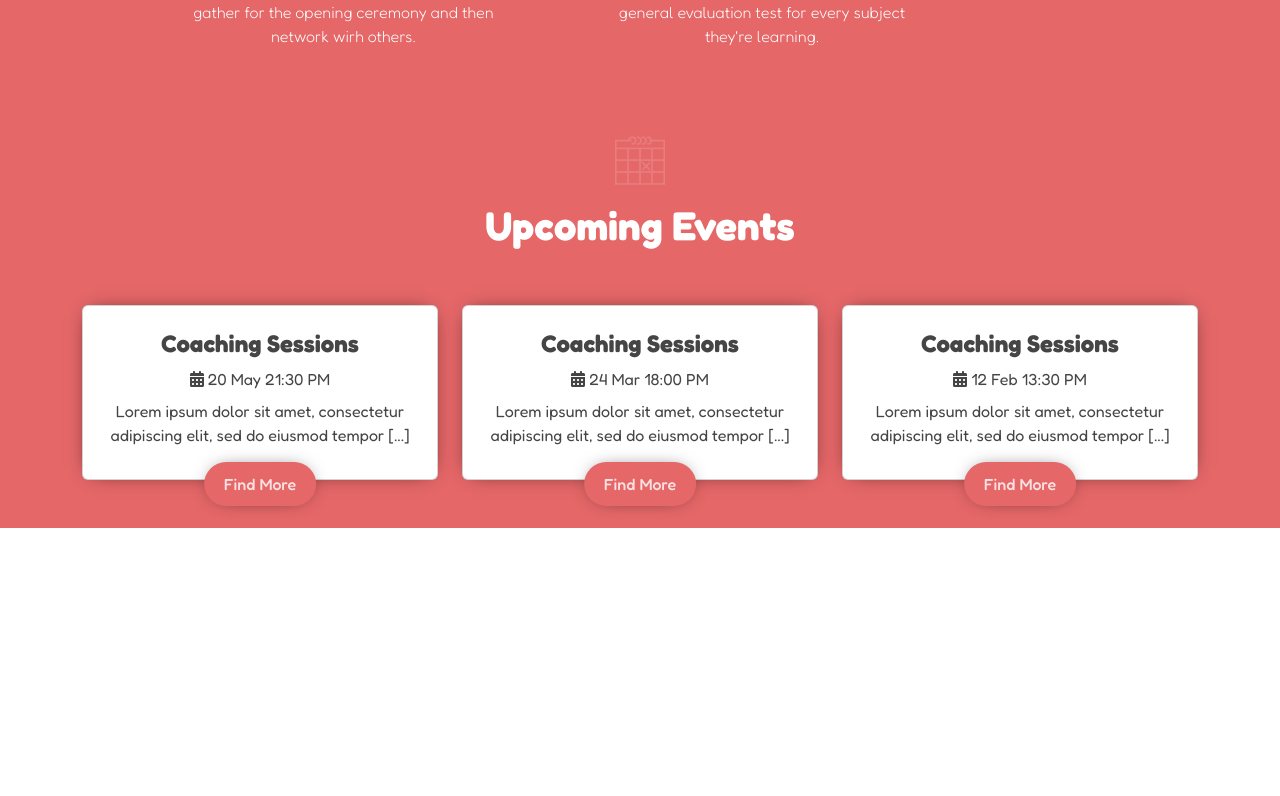
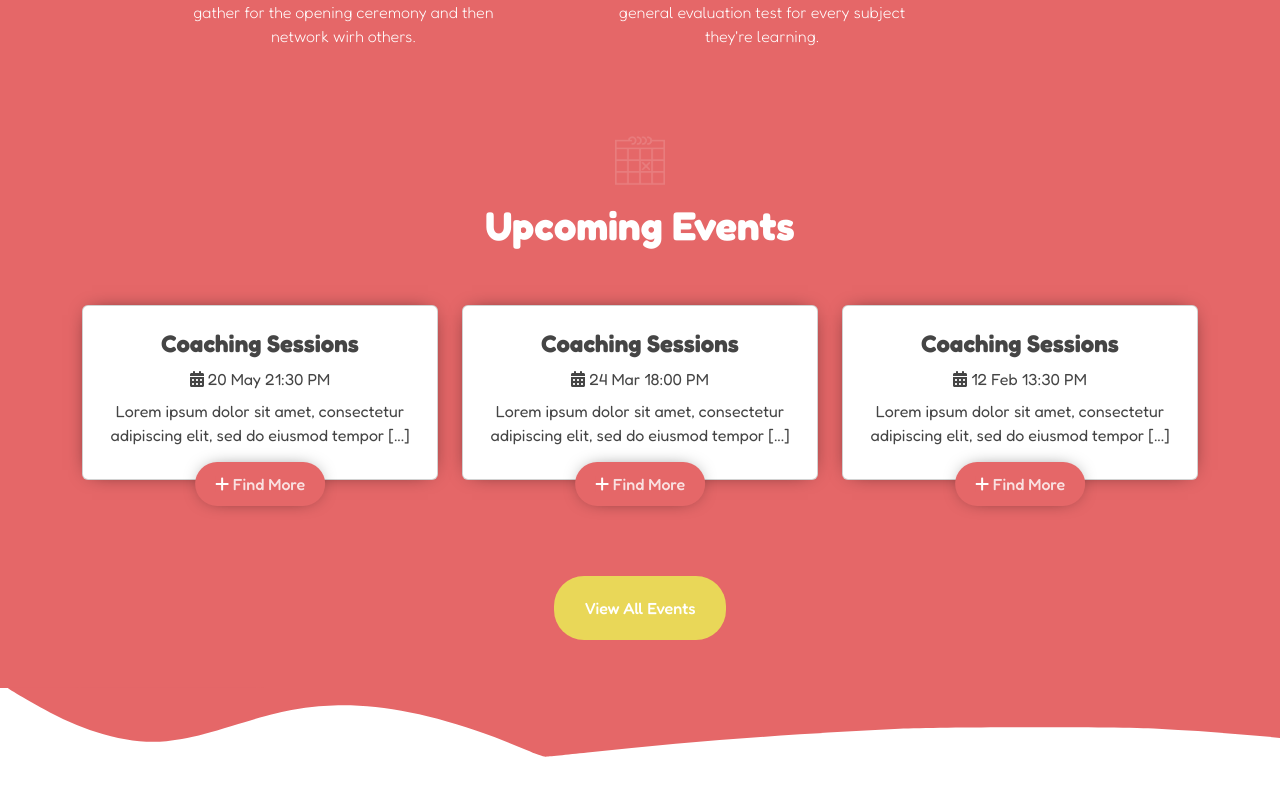
Before and after one commit to DarioGiusino/proj-html-vuejs, a Vue app: page / in a window 1280 px wide. Shown: the part 2570-3366 px from the top of the page. Before the commit the page ends 3098 px from the top, so only its background shows below. Built offline with nearby package versions, Linux system fonts and the light colour scheme.

Commit message:
centrilized waves

```diff
--- a/src/assets/scss/style.scss
+++ b/src/assets/scss/style.scss
@@ -39,3 +39,10 @@ a {
   color: $text-red;
   font-weight: 500;
 }
+
+// * wave util
+.wave {
+  height: 10rem;
+  background-size: cover;
+  position: relative;
+}
--- a/src/components/AppMain.vue
+++ b/src/components/AppMain.vue
@@ -26,13 +26,16 @@ export default {
     </section>
 
     <!-- # wave-1 -->
-    <div class="main-wave-1"></div>
+    <div class="wave wave-1"></div>
 
     <!-- # university year -->
     <section id="university-year">
         <university-year></university-year>
         <upcoming-events></upcoming-events>
     </section>
+
+    <!-- # wave-2 -->
+    <div class="wave wave-2"></div>
 </template>
 
 <style scoped lang="scss">
@@ -51,11 +54,15 @@ export default {
     color: $text-grey-10;
 }
 
-.main-wave-1 {
+.wave-1 {
     height: 10rem;
     background-size: cover;
     background-image: url('../assets/svg/svg-0.svg');
-    position: relative;
     bottom: -1px;
 }
+
+.wave-2 {
+    background-image: url('../assets/svg/svg-1.svg');
+    top: -1px;
+}
 </style>
--- a/src/components/main/UpcomingEvents.vue
+++ b/src/components/main/UpcomingEvents.vue
@@ -1,9 +1,10 @@
 <script>
 import BaseCard from '../generics/BaseCard.vue';
+import BaseButton from '../generics/BaseButton.vue';
 import { events } from '../../data';
 export default {
     name: 'Upcoming Events',
-    components: { BaseCard },
+    components: { BaseCard, BaseButton },
     data() {
         return { events }
     }
@@ -25,11 +26,16 @@ export default {
             <div class="row row-cols-3 justify-content-center">
                 <div v-for="event in events" :key="event.date" class="col">
                     <base-card :title="event.title" :date="event.date" :paragraph="event.text" button-color="red-btn"
-                        button-label="Find More"></base-card>
+                        button-label="Find More"><font-awesome-icon icon="fa-solid fa-plus" /></base-card>
                 </div>
             </div>
         </div>
     </main>
+
+    <!-- # view all events button -->
+    <footer>
+        <base-button button-label="View All Events" class="yellow-btn"></base-button>
+    </footer>
 </template>
 
 <style scoped lang="scss">
@@ -43,4 +49,11 @@ export default {
 main {
     padding: 3rem 0;
 }
+
+footer {
+    display: flex;
+    justify-content: center;
+    align-items: center;
+    padding: 3rem 0;
+}
 </style>
```
